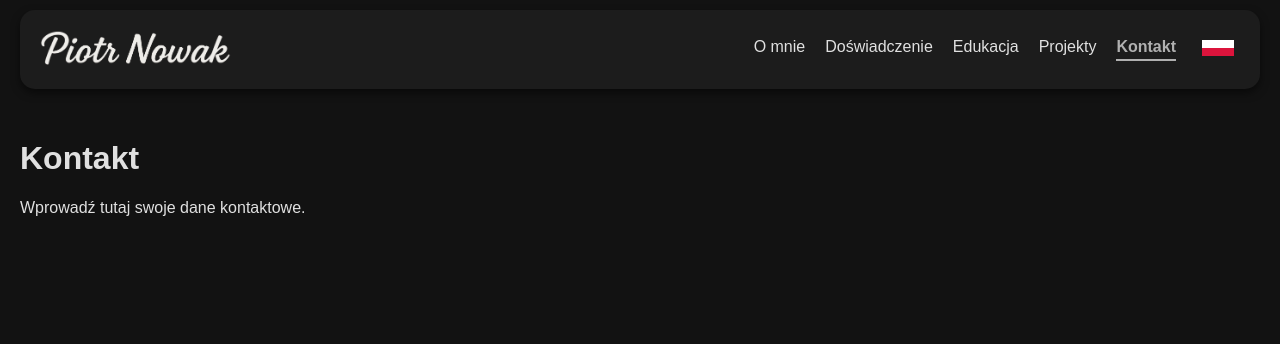
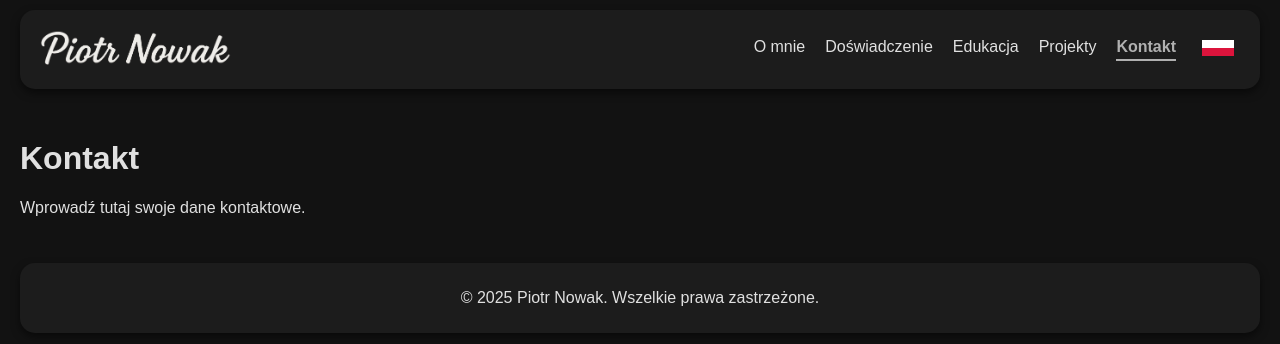
Before and after one commit to Puegoo/CV_WebSite, a React (Vite) app: page /contact in a window 1280 px wide. Shown: the top 344 px of the page. Built offline with nearby package versions, Linux system fonts and the light colour scheme.

Commit message:
Update App component with Footer and import statements

```diff
--- a/src/App.jsx
+++ b/src/App.jsx
@@ -1,11 +1,12 @@
-import React from 'react'
-import { Routes, Route } from 'react-router-dom'
-import Navbar from './components/Navbar'
-import About from './pages/About'
-import Experience from './pages/Experience'
-import Education from './pages/Education'
-import Projects from './pages/Projects'
-import Contact from './pages/Contact'
+import React from 'react';
+import { Routes, Route } from 'react-router-dom';
+import Navbar from './components/Navbar';
+import Footer from './components/Footer';
+import About from './pages/About';
+import Experience from './pages/Experience';
+import Education from './pages/Education';
+import Projects from './pages/Projects';
+import Contact from './pages/Contact';
 
 function App() {
   return (
@@ -20,8 +21,9 @@ function App() {
           <Route path="/contact" element={<Contact />} />
         </Routes>
       </div>
+      <Footer />
     </div>
-  )
+  );
 }
 
-export default App
+export default App;
--- /dev/null
+++ b/src/components/Footer.css
@@ -0,0 +1,16 @@
+.footer {
+    background-color: #1C1C1C;
+    padding: 10px 0 10px 0;
+    margin: 10px 20px;
+    border-radius: 15px;
+    text-align: center;
+    color: #E0E0E0;
+    box-shadow: 0 4px 8px rgba(0, 0, 0, 0.5);
+  }
+
+  .footer-content {
+    display: flex;
+    flex-direction: column;
+    align-items: center;
+    gap: 10px;
+  }
--- /dev/null
+++ b/src/components/Footer.jsx
@@ -0,0 +1,18 @@
+import React from 'react';
+import './Footer.css';
+import { useTranslation } from 'react-i18next';
+
+function Footer() {
+
+  const { t } = useTranslation();
+
+  return (
+    <footer className="footer">
+      <div className="footer-content">
+        <p>{t('footer.title')}</p>
+      </div>
+    </footer>
+  );
+}
+
+export default Footer;
--- a/src/i18n.js
+++ b/src/i18n.js
@@ -8,6 +8,9 @@ const resources = {
       "about": {
         "title": "O mnie",
         "text": "Lorem ipsum dolor sit amet, consectetur adipiscing elit. Vivamus lacinia odio vitae vestibulum vestibulum. Cras venenatis euismod malesuada. Nulla facilisi. Phasellus consectetur enim sed arcu ultricies, in sodales lorem dapibus."
+      },
+      "footer": {
+        "title": "© 2025 Piotr Nowak. Wszelkie prawa zastrzeżone."
       },
       "experience": "Doświadczenie",
       "education": "Edukacja",
@@ -22,6 +25,9 @@ const resources = {
       "about": {
         "title": "About Me",
         "text": "Lorem ipsum dolor sit amet, consectetur adipiscing elit. Vivamus lacinia odio vitae vestibulum vestibulum. Cras venenatis euismod malesuada. Nulla facilisi. Phasellus consectetur enim sed arcu ultricies, in sodales lorem dapibus."
+      },
+      "footer": {
+        "title": "© 2025 Piotr Nowak. All rights reserved."
       },
       "experience": "Experience",
       "education": "Education",
```
